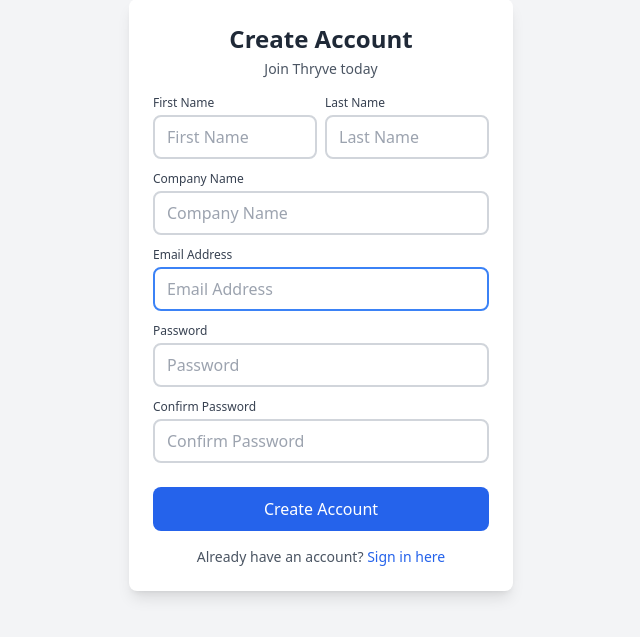
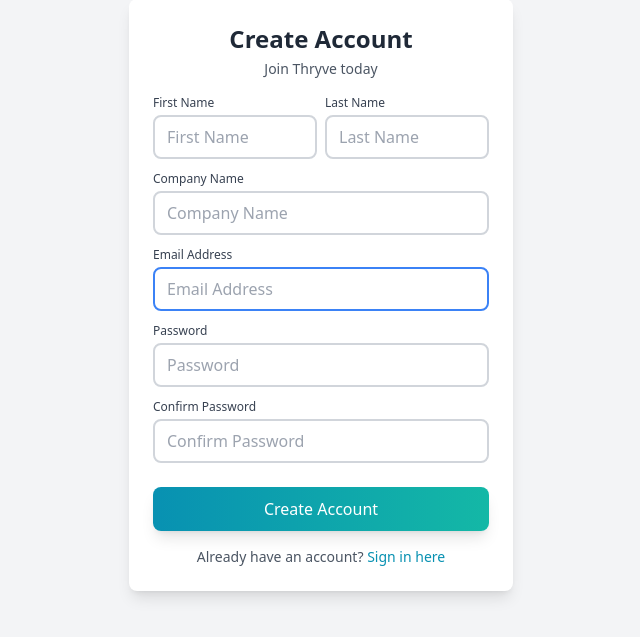
Before and after one commit to siv727/CSIT327-G1-Thryve, a Django app: page /register/ in a window 1280 px wide. Shown: the part 105-742 px from the top of the page, without its empty margins (319-959 px from the left). Run offline with Django 5.2, Linux system fonts and the light colour scheme; some libraries are stand-ins or nearby versions.

Commit message:
fix(auth): button color scheme changed for consistency

```diff
--- a/thryve/auth_app/templates/accounts/register.html
+++ b/thryve/auth_app/templates/accounts/register.html
@@ -89,7 +89,7 @@
             <!-- Submit Button -->
             <div class="pt-3">
                 <button type="submit"
-                    class="w-full bg-blue-600 hover:bg-blue-700 text-white font-medium py-2.5 px-4 rounded-lg transition duration-200 ease-in-out">
+                    class="w-full bg-gradient-to-r from-cyan-600 to-teal-500 hover:from-cyan-700 hover:to-teal-600 text-white font-medium py-2.5 px-4 rounded-lg transition duration-200 ease-in-out shadow-lg">
                     Create Account
                 </button>
             </div>
@@ -99,7 +99,7 @@
         <div class="text-center mt-4">
             <p class="text-gray-600 text-sm">
                 Already have an account?
-                <a href="{% url 'login' %}" class="text-blue-600 hover:text-blue-800 font-medium">
+                <a href="{% url 'login' %}" class="text-cyan-600 hover:text-cyan-800 font-medium">
                     Sign in here
                 </a>
             </p>
```
Also changed, not shown: thryve/auth_app/templates/accounts/login.html (+5 -5 lines).
